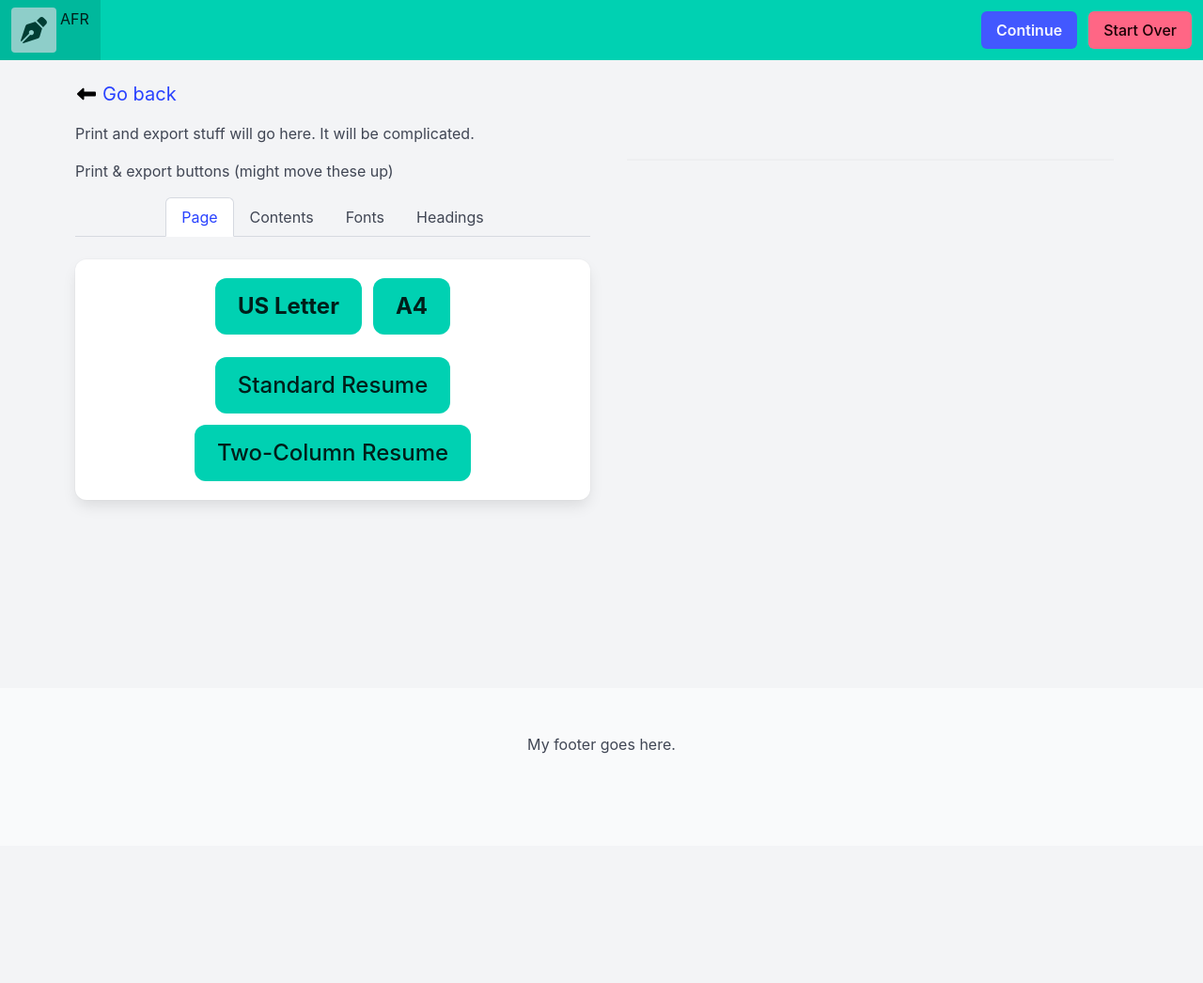
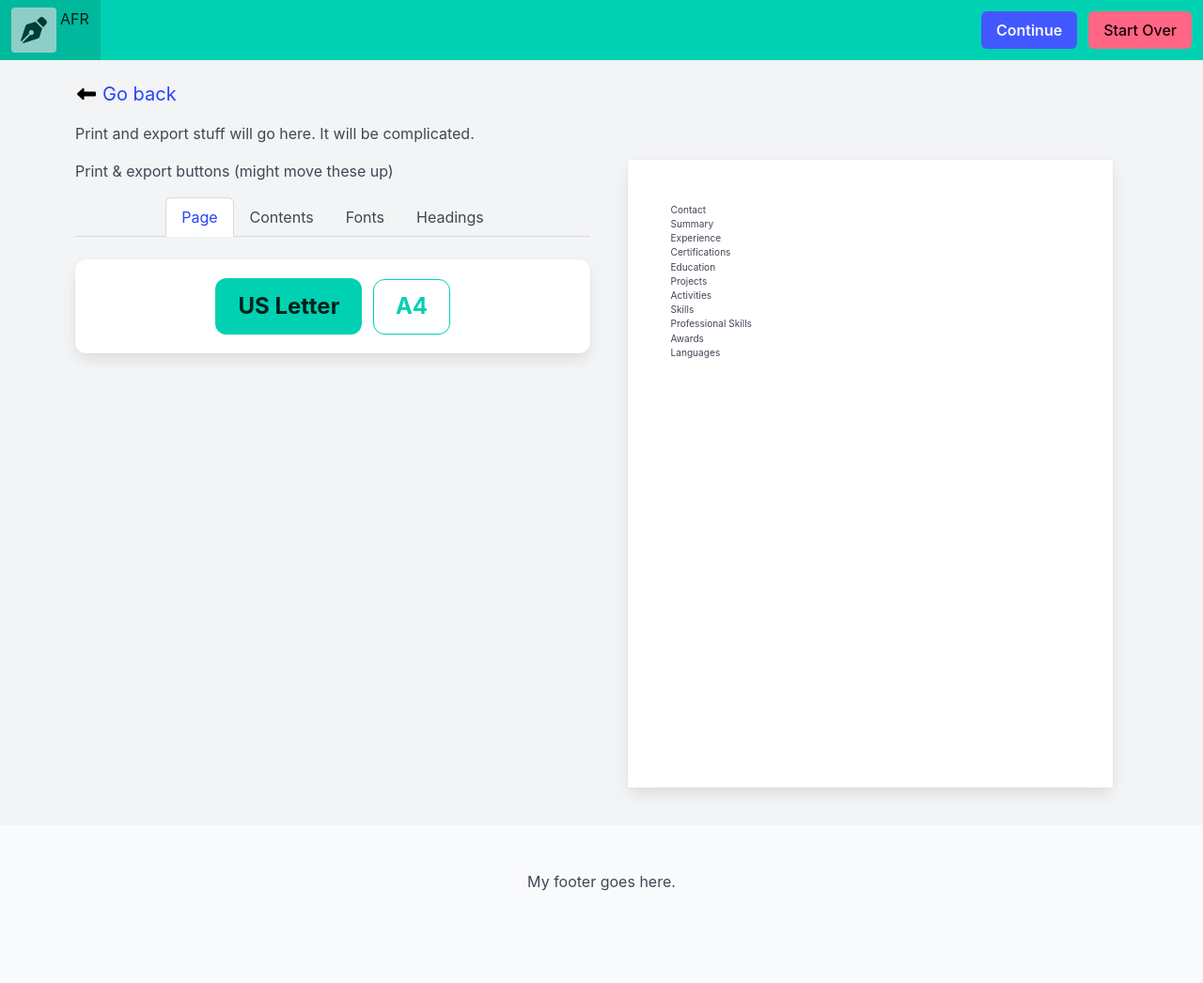
Before and after one commit to HeirOfNorton/alwaysfreeresume, a Jekyll site: the page built from pages/print.html, in a window 1280 px wide. Shown: the whole page at 94% size. Built offline with Jekyll 4.4.1, drawn with Linux system fonts in a browser that asks for light colours; before the commit the page ends 900 px from its top, so only the background shows below that.

Commit message:
Forgot I changed a few variable names.

```diff
--- a/pages/print.html
+++ b/pages/print.html
@@ -54,21 +54,12 @@ Print and export stuff will go here. It will be complicated.
         <div class="box">
             <div x-show="opentab == 'page'">
                 <div class="buttons is-centered">
-                    <button class="button is-primary is-large has-text-weight-bold" :class="pagesize == 'letter' || 'is-outlined'" @click="pagesize='letter'" >US Letter</button>
-                    <button class="button is-primary is-large has-text-weight-bold" :class="pagesize == 'a4' || 'is-outlined'" @click="pagesize='a4'" >A4</button>
-                </div>
-                <div class="buttons is-centered">
-                    <button class="button is-primary is-large" :class="template == 'standard' || 'is-outlined'" @click="template='standard'">Standard Resume</button>
-                    <button class="button is-primary is-large" :class="template == '2column' || 'is-outlined'" @click="template='2column'">Two-Column Resume</button>
+                    <button class="button is-primary is-large has-text-weight-bold" :class="style.pagesize == 'letter' || 'is-outlined'" @click="style.pagesize='letter'" >US Letter</button>
+                    <button class="button is-primary is-large has-text-weight-bold" :class="style.pagesize == 'a4' || 'is-outlined'" @click="style.pagesize='a4'" >A4</button>
                 </div>
             </div>
             <div x-show="opentab == 'contents'">
                 <p>Dynamically make a suggestion about what to feature first.</p>
-                <div class="buttons is-centered">
-                    <button class="button is-primary is-large" :class="primary == 'experience' || 'is-outlined'" @click="primary='experience'">Experience (Chronological Resume)</button>
-                    <button class="button is-primary is-large" :class="primary == 'skills' || 'is-outlined'" @click="primary='skills'">Skills (Functional Resume)</button>
-                    <button class="button is-primary is-large" :class="primary == 'education' || 'is-outlined'" @click="primary='education'">Education (Student Resume)</button>
-                </div>
                 <div>
                     <p>Select sections to include or skip</p>
                 </div>
@@ -83,8 +74,8 @@ Print and export stuff will go here. It will be complicated.
     </div>
 
     <div class="column">
-        <div class="box page-box m-4" x-data="{ boxwidth: 0 }" x-resize="boxwidth = $width" :class="pagesize == 'letter' ? 'letter' : 'a4'" :style="pagesize == 'letter' ? {height: boxwidth * (22/17) + 'px'} : {height: boxwidth * (297/210) + 'px'}">
-            <div class="page" :style="pagesize == 'letter' ? {scale: boxwidth / 816} : {scale: boxwidth / 794}">
+        <div class="box page-box m-4" x-data="{ boxwidth: 0 }" x-resize="boxwidth = $width" :class="style.pagesize == 'letter' ? 'letter' : 'a4'" :style="style.pagesize == 'letter' ? {height: boxwidth * (22/17) + 'px'} : {height: boxwidth * (297/210) + 'px'}">
+            <div class="page" :style="style.pagesize == 'letter' ? {scale: boxwidth / 816} : {scale: boxwidth / 794}">
                 <template x-for="section in order">
                     <section x-data="{current: sections[section]}" x-show="!current.skipped">
                         <div x-text="current.title"></div>
```
